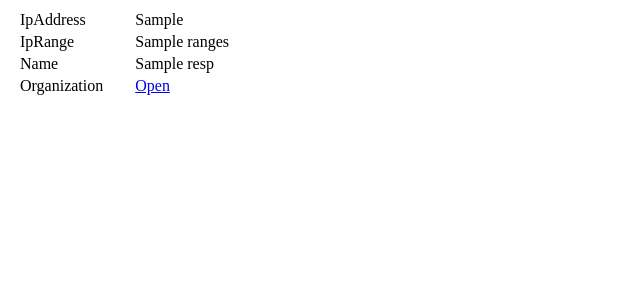
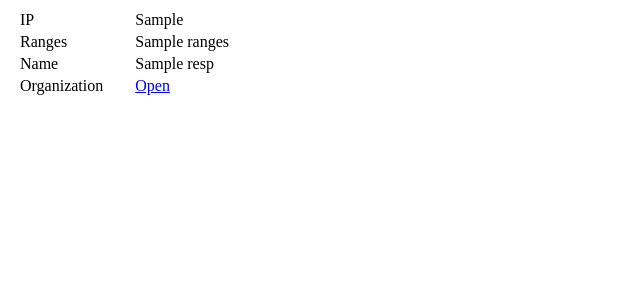
Before and after one commit to dotpy88/docker-nf-flask, a Flask app: template templates/template-external.html in a window 1280 px wide. Shown: the top 300 px of the page, without its empty margins (0-640 px from the left). Run offline with Flask 2, Linux system fonts and the light colour scheme; the template is opened without the code that fills it: most values are stand-ins (such as "Sample title", 1, 10 or a date in 2020).

Commit message:
fixed some more naming

```diff
--- a/templates/template-external.html
+++ b/templates/template-external.html
@@ -11,7 +11,7 @@
     <table>
         <tr>
             <td>
-                IpAddress
+                IP
             </td>
             <td>
                 {{resp.ip}}
@@ -19,7 +19,7 @@
         </tr>
         <tr>
             <td>
-                IpRange
+                Ranges
             </td>
             <td>
                 {{resp.ranges}}
--- a/templates/template-internal.html
+++ b/templates/template-internal.html
@@ -11,7 +11,7 @@
     <table>
         <tr>
             <td>
-                IpAddress
+                IP
             </td>
             <td>
                 {{resp.ip}}
```
